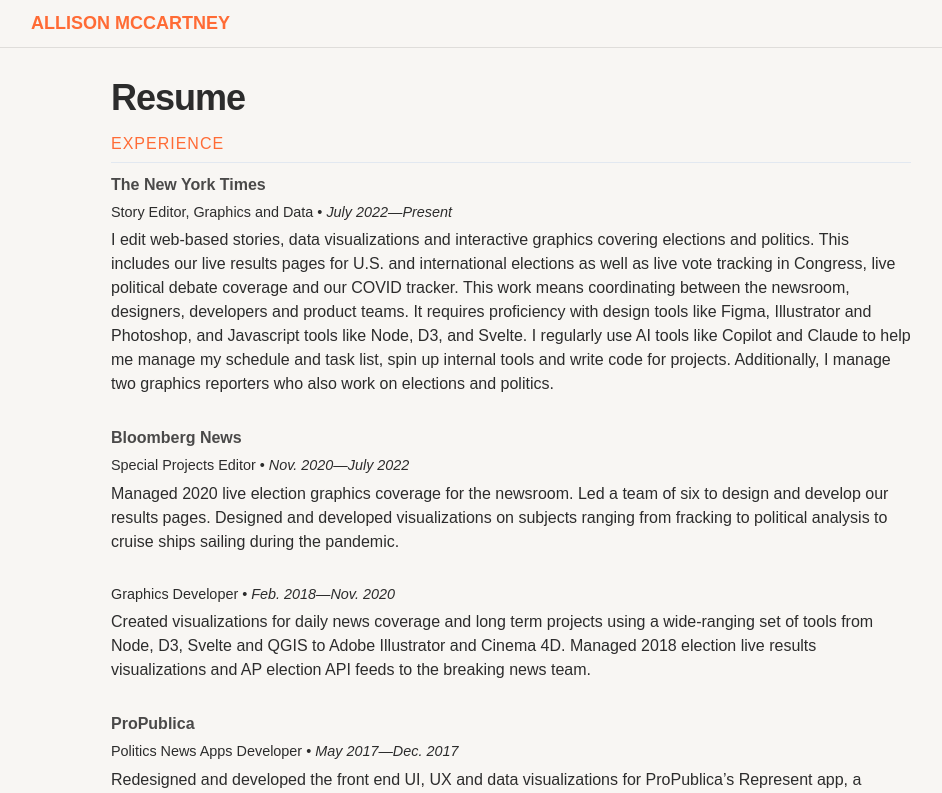
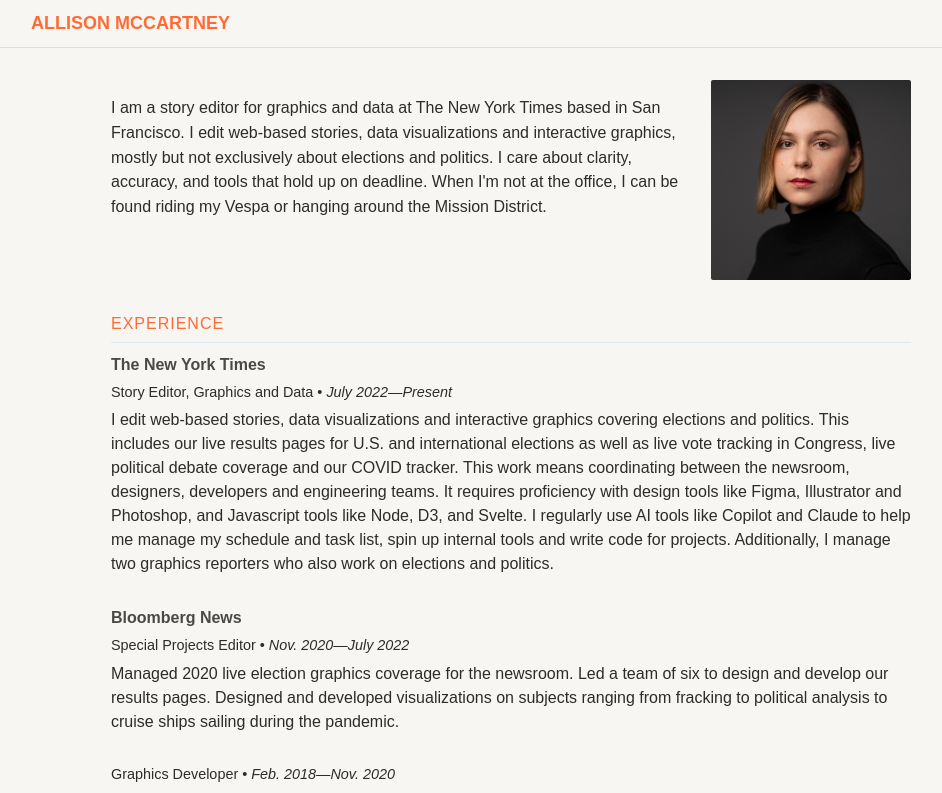
Before and after one commit to amccartney/amccartney.github.io, a SvelteKit app: page /resume in a window 1280 px wide. Shown: the top 793 px of the page, without its empty margins (129-1071 px from the left). Built offline with nearby package versions, Linux system fonts and the light colour scheme.

Commit message:
adding some about me stuff

```diff
--- a/src/lib/components/Footer.svelte
+++ b/src/lib/components/Footer.svelte
@@ -1,6 +1,6 @@
 <footer>
         <nav>
-            <a href="/resume">Resume</a>
+            <a href="/resume">About me</a>
             <a href="https://www.linkedin.com/in/allisonmccartney/">LinkedIn</a>
             <a href="mailto:allison.n.mccartney+portfoliowebsite@gmail.com">Contact</a>
         </nav>
--- a/src/routes/resume/+page.svelte
+++ b/src/routes/resume/+page.svelte
@@ -1,18 +1,30 @@
 <script>
 	const pdfUrl = "/projects/Resume_4-2026.pdf";
+	const headshotSrc = "/am-headshot.jpg";
 </script>
 
 <svelte:head>
-	<title>Resume | Allison McCartney</title>
+	<title>About me | Allison McCartney</title>
 	<meta name="description" content="View and download Allison McCartney's resume." />
 </svelte:head>
 
 <section class="resume-shell">
 
-    <header class="resume-header">
-        <h1>Resume</h1>
-    </header>
+    <!-- <header class="resume-header">
+        <h1>About me</h1>
+    </header> -->
 
+	<section class="resume-intro" aria-label="About">
+		<div class="resume-intro-text">
+			<p>
+				I am a story editor for graphics and data at The New York Times based in San Francisco. I edit web-based stories, data visualizations and interactive graphics, mostly but not exclusively about elections and politics.
+				I care about clarity, accuracy, and tools that hold up on deadline. When I'm not at the office, I can be found riding my Vespa or hanging around the Mission District.
+			</p>
+		</div>
+		<div class="resume-headshot-tile">
+			<img src={headshotSrc} alt="Allison McCartney" width="280" height="280" />
+		</div>
+	</section>
 
 	<section class="resume-content">
 
@@ -23,7 +35,7 @@
                     <h4>The New York Times</h4>
                     <p class="meta">Story Editor, Graphics and Data • <em>July 2022—Present</em></p>
                     <p class="description">
-                        I edit web-based stories, data visualizations and interactive graphics covering elections and politics. This includes our live results pages for U.S. and international elections as well as live vote tracking in Congress, live political debate coverage and our COVID tracker. This work means coordinating between the newsroom, designers, developers and product teams. It requires proficiency with design tools like Figma, Illustrator and Photoshop, and Javascript tools like Node, D3, and Svelte. I regularly use AI tools like Copilot and Claude to help me manage my schedule and task list, spin up internal tools and write code for projects. Additionally, I manage two graphics reporters who also work on elections and politics.
+                        I edit web-based stories, data visualizations and interactive graphics covering elections and politics. This includes our live results pages for U.S. and international elections as well as live vote tracking in Congress, live political debate coverage and our COVID tracker. This work means coordinating between the newsroom, designers, developers and engineering teams. It requires proficiency with design tools like Figma, Illustrator and Photoshop, and Javascript tools like Node, D3, and Svelte. I regularly use AI tools like Copilot and Claude to help me manage my schedule and task list, spin up internal tools and write code for projects. Additionally, I manage two graphics reporters who also work on elections and politics.
 
                     </p>
                 </div>
@@ -120,6 +132,73 @@
 		padding: 0 1.25rem;
 	}
 
+	.resume-intro {
+		display: flex;
+		flex-direction: row;
+		align-items: flex-start;
+		gap: 1.75rem;
+		margin-bottom: 2rem;
+	}
+
+	.resume-intro-text {
+		flex: 1;
+		min-width: 0;
+		display: flex;
+		flex-direction: column;
+		gap: 0.75rem;
+        padding-top: 1rem;
+	}
+
+	.resume-intro-text p {
+		margin: 0;
+		color: var(--olivetti-charcoal);
+		line-height: 1.55;
+		font-size: var(--text-base);
+	}
+
+	/* Matches portfolio project thumbnails (Card.svelte .tile img + overlay) */
+	.resume-headshot-tile {
+		position: relative;
+		flex-shrink: 0;
+		width: min(200px, 38vw);
+		overflow: hidden;
+		border-radius: 2px;
+	}
+
+	.resume-headshot-tile img {
+		display: block;
+		width: 100%;
+		height: auto;
+		aspect-ratio: 1;
+		object-fit: cover;
+		/* filter: grayscale(100%) contrast(0.95); */
+	}
+
+	.resume-headshot-tile::after {
+		/* content: "";
+		position: absolute;
+		inset: 0;
+		background-color: #595652;
+		mix-blend-mode: overlay;
+		pointer-events: none; */
+	}
+
+	@media (max-width: 640px) {
+		.resume-intro {
+			flex-direction: column;
+			align-items: center;
+			text-align: center;
+		}
+
+        .resume-intro-text {
+            padding-top: 0;
+            text-align: left;
+        }
+
+		.resume-headshot-tile {
+			width: min(220px, 70vw);
+		}
+	}
 
 	.resume-header {
 		margin-bottom: 1rem;
```
Also changed, not shown: static/am-headshot.jpg (added).
